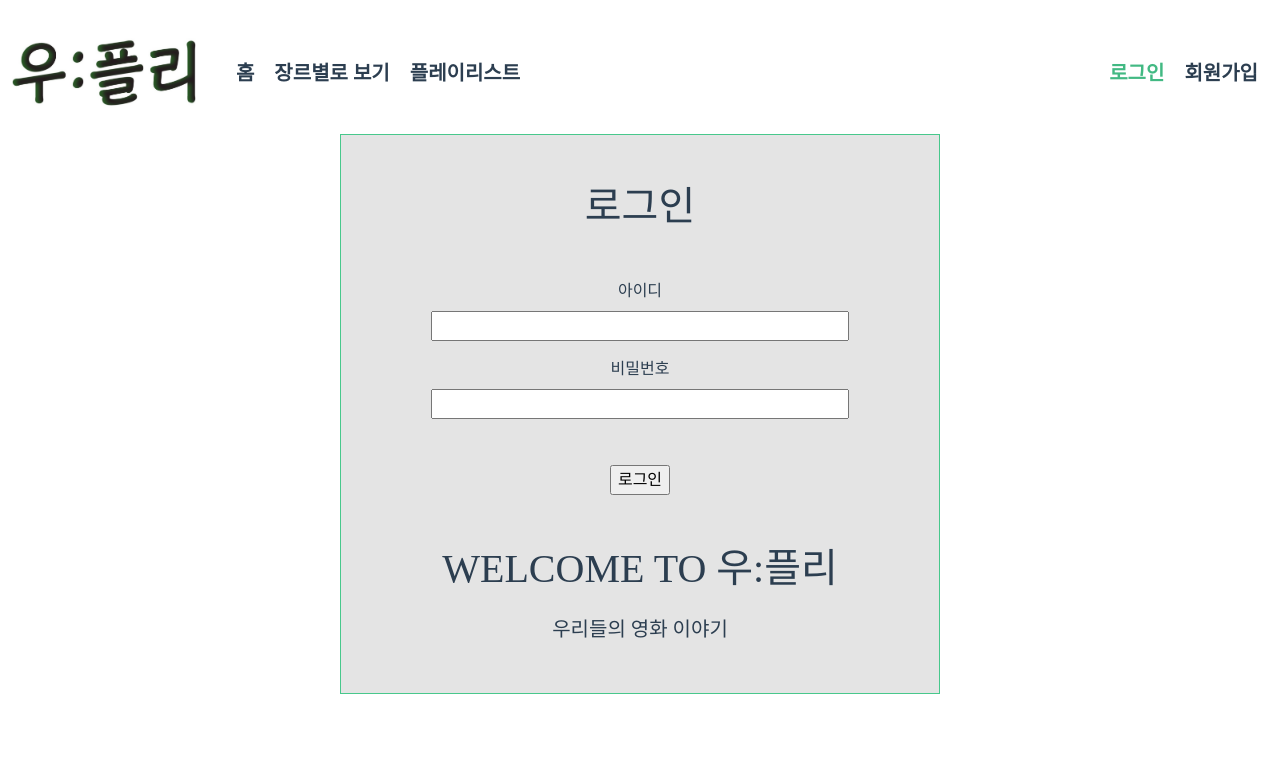
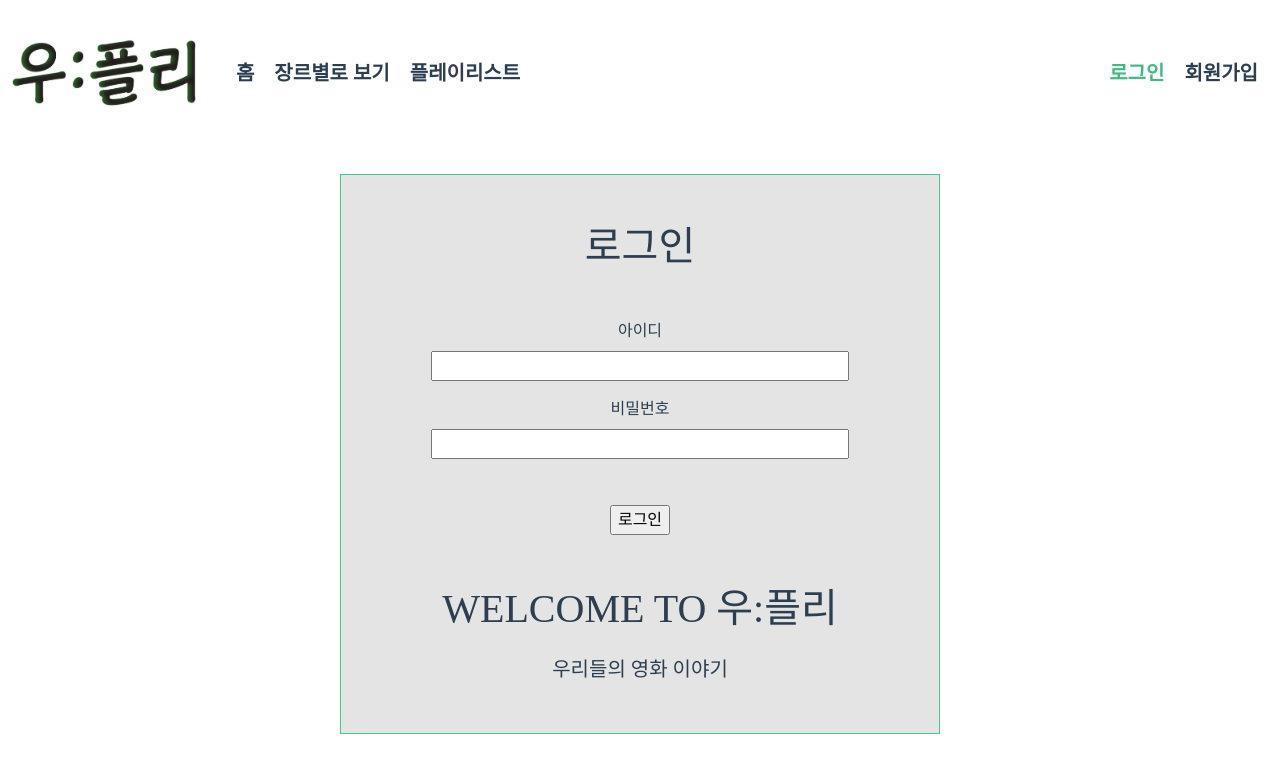
Before and after one commit to dollseok/project-Wuplaylist, a Vue app in the folder final-pjt-front/: page /login in a window 1280 px wide. Shown: the top 772 px of the page. Built offline with nearby package versions, Linux system fonts and the light colour scheme; a web font is replaced by a local one.

Commit message:
[style] 로그인,회원가입 위치 변경

```diff
--- a/final-pjt-front/src/views/LoginView.vue
+++ b/final-pjt-front/src/views/LoginView.vue
@@ -44,6 +44,8 @@ export default {
 <style scoped>
 
 .sign-up-container{
+  position: relative;
+  top: 5vh;
   display: flex;
   justify-content: center;
 }
--- a/final-pjt-front/src/views/SignupView.vue
+++ b/final-pjt-front/src/views/SignupView.vue
@@ -76,6 +76,8 @@ export default {
 <style>
 
 .sign-up-container{
+  position: relative;
+  top: 5vh;
   display: flex;
   justify-content: center;
 }
```
